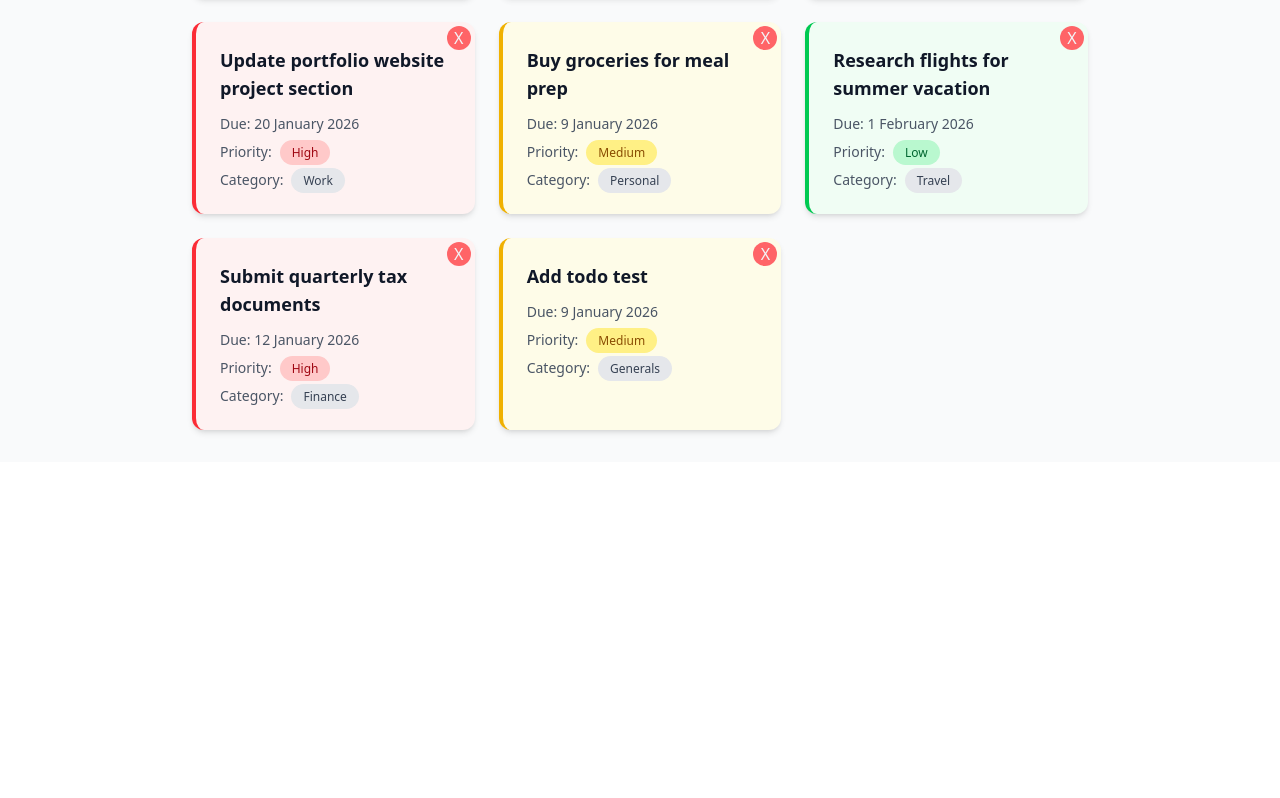
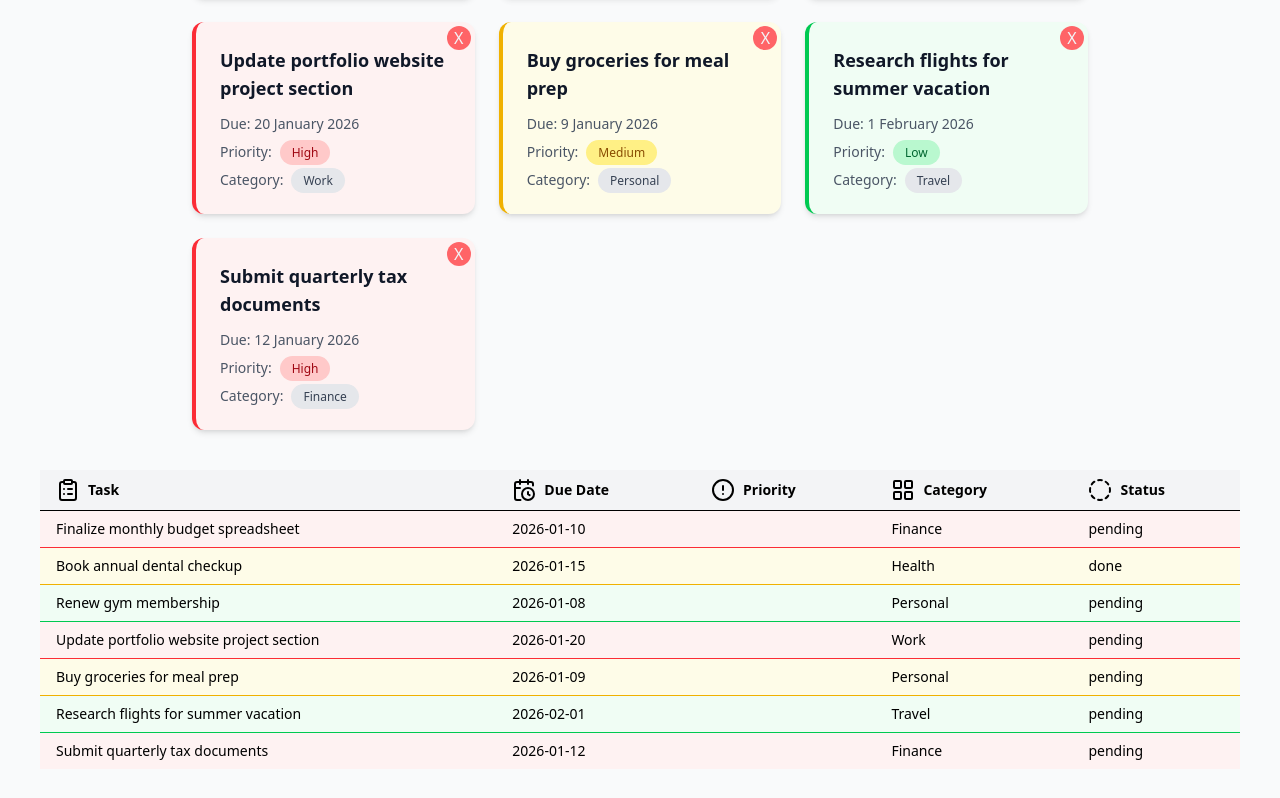
Before and after one commit to A-Karim2003/tanstack-query-experiments, a React (Vite) app: page / in a window 1280 px wide. Shown: the part 462-1260 px from the top of the page. Before the commit the page ends 924 px from the top, so only its background shows below. Built offline with nearby package versions, Linux system fonts and the light colour scheme; data requests are answered from the project's data file.

Commit message:
feat: Introduce tanstack table for structured todo display

```diff
--- a/data/db.json
+++ b/data/db.json
@@ -55,14 +55,6 @@
       "priority": "High",
       "category": "Finance",
       "completed": false
-    },
-    {
-      "id": "8b3a",
-      "task": "Add todo test",
-      "due_date": "2026-01-09T19:13:11.994Z",
-      "priority": "Medium",
-      "category": "Generals",
-      "completed": false
     }
   ]
 }
--- a/package.json
+++ b/package.json
@@ -14,6 +14,8 @@
     "@tailwindcss/vite": "^4.1.18",
     "@tanstack/react-query": "^5.90.16",
     "@tanstack/react-query-devtools": "^5.91.2",
+    "@tanstack/react-table": "^8.21.3",
+    "lucide-react": "^0.562.0",
     "react": "^19.2.0",
     "react-dom": "^19.2.0",
     "tailwindcss": "^4.1.18"
--- a/src/App.jsx
+++ b/src/App.jsx
@@ -1,10 +1,11 @@
 import { useMutation, useQuery, useQueryClient } from "@tanstack/react-query";
 import { deleteTodo, fetchTodo } from "./services/todoAPI";
 import TodoForm from "./TodoForm";
+import TableContainer from "./table/TableContainer";
 
 export default function App() {
   const { data, isPending, isError, error } = useQuery({
-    queryKey: ["todo"],
+    queryKey: ["todos"],
     queryFn: fetchTodo,
   });
 
@@ -13,18 +14,18 @@ export default function App() {
   const deleteTodoMutation = useMutation({
     mutationFn: (id) => deleteTodo(id),
     onSuccess: () => {
-      queryClient.invalidateQueries({ queryKey: ["todo"] });
+      queryClient.invalidateQueries({ queryKey: ["todos"] });
     },
 
     onMutate: async (deletedId) => {
       // cancel ongoing fetches that can interfere with cache
-      await queryClient.cancelQueries({ queryKey: ["todo"] });
+      await queryClient.cancelQueries({ queryKey: ["todos"] });
 
       // save oldTodos just incase new fetch failss
-      const oldTodos = queryClient.getQueryData(["todo"]);
+      const oldTodos = queryClient.getQueryData(["todos"]);
 
       // mutate cached data
-      queryClient.setQueryData(["todo"], (old) =>
+      queryClient.setQueryData(["todos"], (old) =>
         old.filter((todo) => todo.id !== deletedId)
       );
 
@@ -32,7 +33,7 @@ export default function App() {
     },
 
     onError: (error, deletedId, context) => {
-      queryClient.setQueryData(["todo"], context.oldTodos);
+      queryClient.setQueryData(["todos"], context.oldTodos);
       console.error(error);
     },
   });
@@ -131,6 +132,8 @@ export default function App() {
           </div>
         ))}
       </div>
+
+      <TableContainer />
     </div>
   );
 }
--- a/src/TodoForm.jsx
+++ b/src/TodoForm.jsx
@@ -10,7 +10,7 @@ export default function TodoForm() {
   const addTodoMutation = useMutation({
     mutationFn: (newTodo) => addTodo(newTodo),
     onSuccess: () => {
-      queryClient.invalidateQueries({ queryKey: ["todo"] });
+      queryClient.invalidateQueries({ queryKey: ["todos"] });
       setTask("");
       setPriority("");
     },
--- /dev/null
+++ b/src/table/TableContainer.jsx
@@ -0,0 +1,131 @@
+import { useQuery } from "@tanstack/react-query";
+import {
+  createColumnHelper,
+  flexRender,
+  getCoreRowModel,
+  useReactTable,
+} from "@tanstack/react-table";
+import {
+  CalendarClock,
+  CircleAlert,
+  CircleDashed,
+  LayoutGrid,
+} from "lucide-react";
+import { fetchTodo } from "../services/todoAPI";
+
+import { ClipboardList } from "lucide-react";
+
+const columnHelper = createColumnHelper("id");
+
+export default function TableContainer() {
+  const {
+    data: todos = [],
+    isPending,
+    isError,
+  } = useQuery({
+    queryKey: ["todos"],
+    queryFn: fetchTodo,
+  });
+
+  //? Define columns
+  const columns = [
+    columnHelper.accessor("task", {
+      header: () => (
+        <span className="flex items-center gap-2">
+          <ClipboardList /> Task
+        </span>
+      ),
+      cell: (info) => info.getValue(),
+    }),
+
+    columnHelper.accessor("due_date", {
+      header: () => (
+        <span className="flex items-center gap-2">
+          <CalendarClock /> Due Date
+        </span>
+      ),
+      cell: (info) => info.getValue(),
+    }),
+
+    columnHelper.accessor("priority", {
+      header: () => (
+        <span className="flex items-center gap-2">
+          <CircleAlert /> Priority
+        </span>
+      ),
+      cell: (info) => info.value,
+    }),
+
+    columnHelper.accessor("category", {
+      header: () => (
+        <span className="flex items-center gap-2">
+          <LayoutGrid /> Category
+        </span>
+      ),
+      cell: (info) => info.getValue(),
+    }),
+
+    columnHelper.accessor("completed", {
+      header: () => (
+        <span className="flex items-center gap-2">
+          <CircleDashed /> Status
+        </span>
+      ),
+      cell: (info) => (info.getValue() ? "done" : "pending"),
+    }),
+  ];
+
+  //? Create table instant
+
+  const table = useReactTable({
+    data: todos,
+    columns,
+    getCoreRowModel: getCoreRowModel(),
+  });
+
+  if (isPending) return <div>Loading...</div>;
+  if (isError) return <div>Error loading todos</div>;
+
+  return (
+    <div className="max-w-300 w-full m-auto mt-10">
+      <table className="min-w-full border-collapse text-sm">
+        <thead className="bg-gray-100 text-left border-b">
+          {table.getHeaderGroups().map((headerGroup) => (
+            <tr key={headerGroup.id}>
+              {headerGroup.headers.map((header) => (
+                <th key={header.id} className="px-4 py-2">
+                  {flexRender(
+                    header.column.columnDef.header,
+                    header.getContext()
+                  )}
+                </th>
+              ))}
+            </tr>
+          ))}
+        </thead>
+
+        <tbody className="divide-y divide-gray-200">
+          {table.getRowModel().rows.map((row, i) => {
+            const priority = row.original.priority;
+
+            const priorityClass =
+              priority === "High"
+                ? "border-red-500 bg-red-50"
+                : priority === "Medium"
+                ? "border-yellow-500 bg-yellow-50"
+                : "border-green-500 bg-green-50";
+            return (
+              <tr key={row.id} className={`${priorityClass}`}>
+                {row.getVisibleCells().map((cell) => (
+                  <td key={cell.id} className="px-4 py-2">
+                    {flexRender(cell.column.columnDef.cell, cell.getContext())}
+                  </td>
+                ))}
+              </tr>
+            );
+          })}
+        </tbody>
+      </table>
+    </div>
+  );
+}
```
Also changed, not shown: 1 other file (tests, documents, lock files or other folders).
